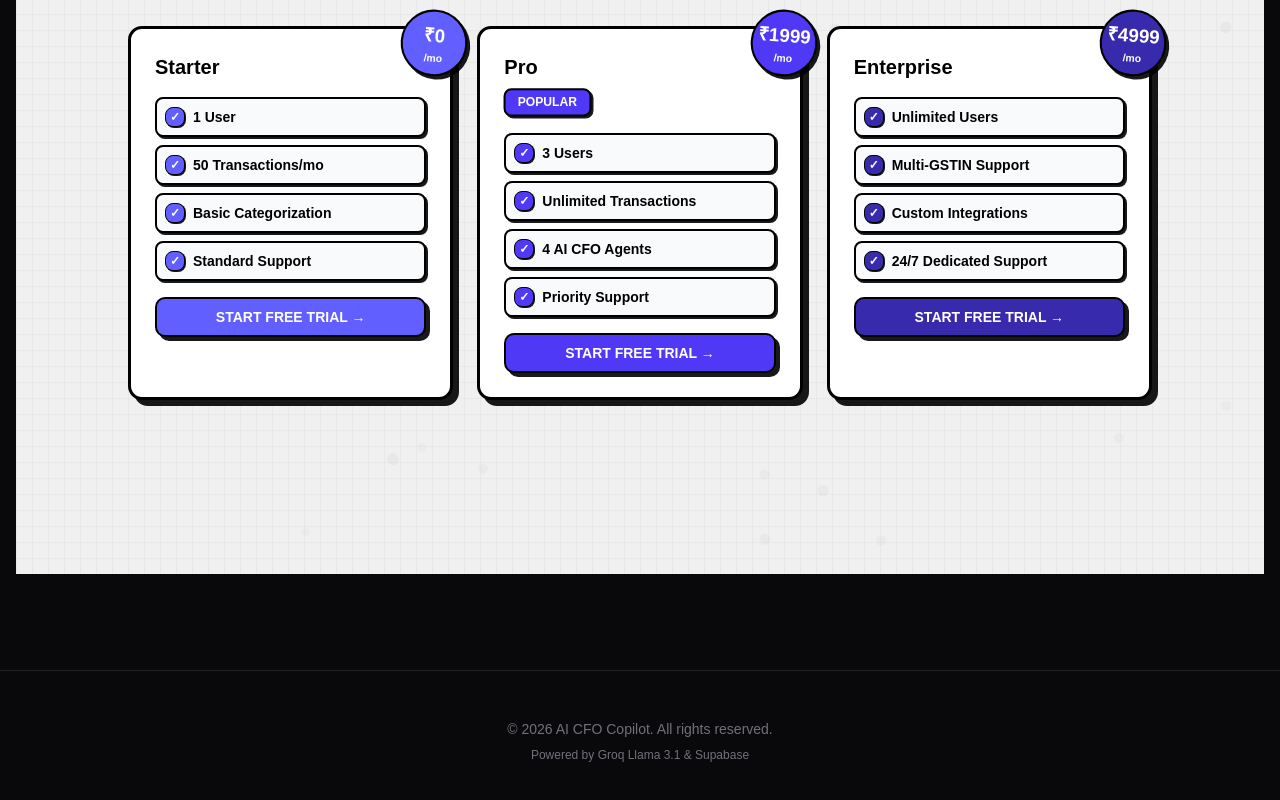
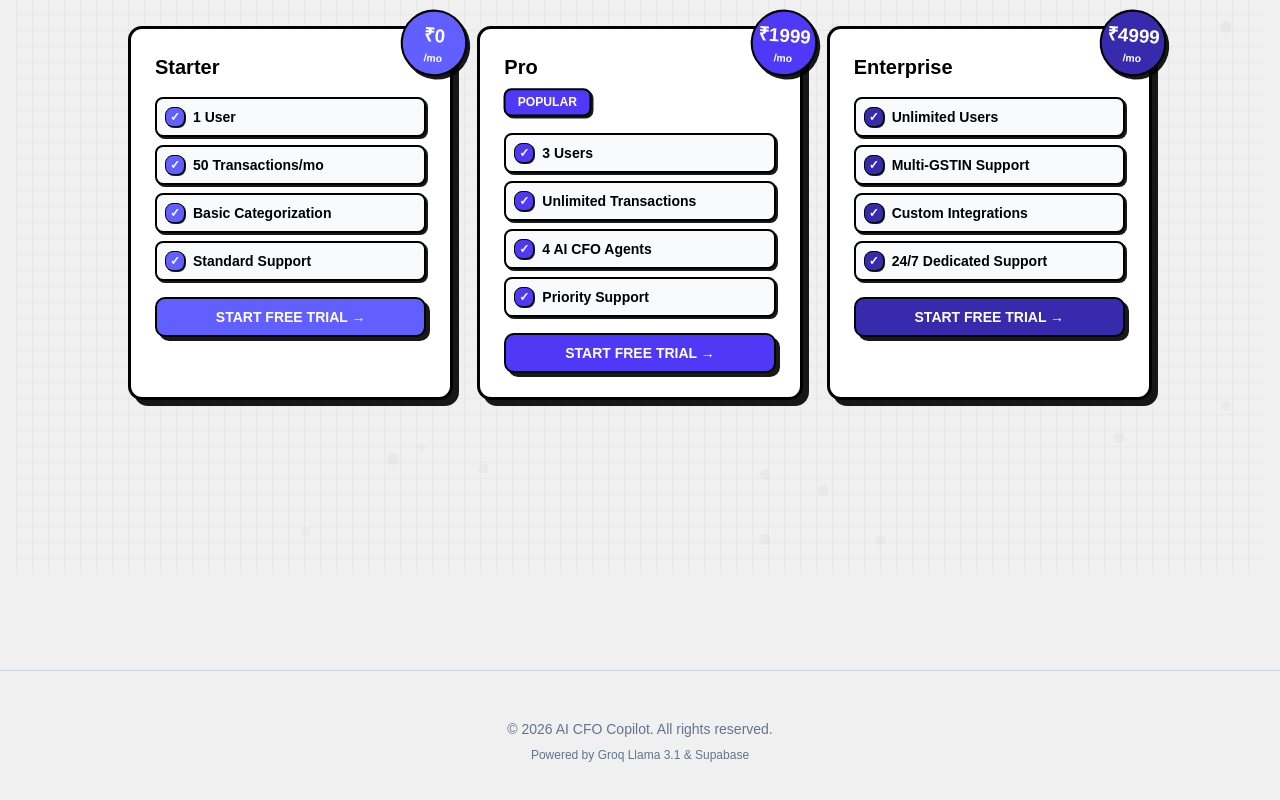
Before and after one commit to AtharvProjects/AI-CFO-Copilot, a React (Vite) app in the folder client/: page /pricing in a window 1280 px wide. Shown: the part 354-1154 px from the top of the page. Built offline with nearby package versions, Linux system fonts and the light colour scheme; no server answers.

Commit message:
UI: Unified Pricing page to light theme across entire viewport

```diff
--- a/client/src/pages/Pricing.jsx
+++ b/client/src/pages/Pricing.jsx
@@ -10,7 +10,7 @@ const PRICING_PLANS = [
 
 export default function Pricing() {
   return (
-    <div className="min-h-screen bg-zinc-950 text-white font-sans overflow-x-hidden pt-32 pb-12">
+    <div className="min-h-screen bg-[#f0f0f0] text-slate-800 font-sans overflow-x-hidden pt-32 pb-12">
       {/* Sticky Navigation */}
       <div className="fixed top-6 left-0 right-0 z-50 flex justify-center">
         <NavHeader />
@@ -21,7 +21,7 @@ export default function Pricing() {
       </div>
 
       {/* Simple Footer */}
-      <footer className="mt-24 py-12 border-t border-white/10 text-center text-zinc-500 text-sm">
+      <footer className="mt-24 py-12 border-t border-slate-300 text-center text-slate-500 text-sm">
         <p>&copy; 2026 AI CFO Copilot. All rights reserved.</p>
         <p className="mt-2 text-xs">Powered by Groq Llama 3.1 & Supabase</p>
       </footer>
```
